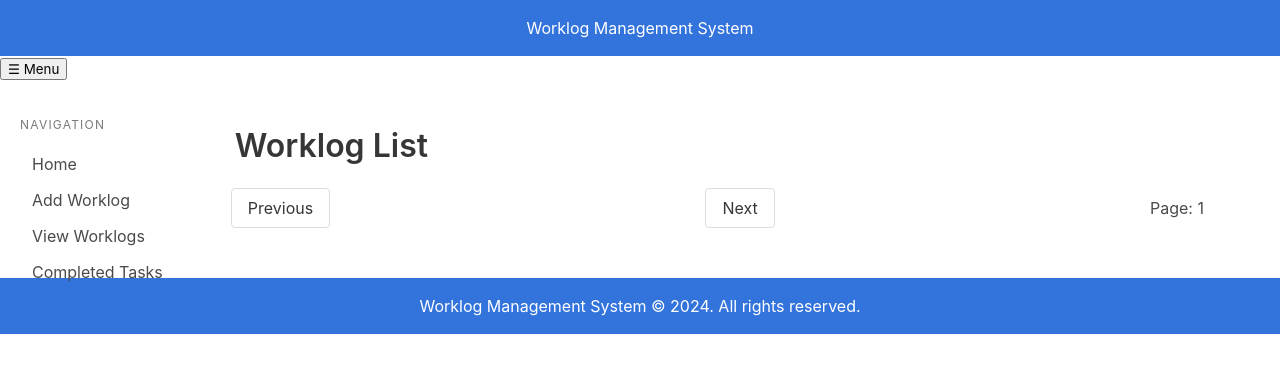
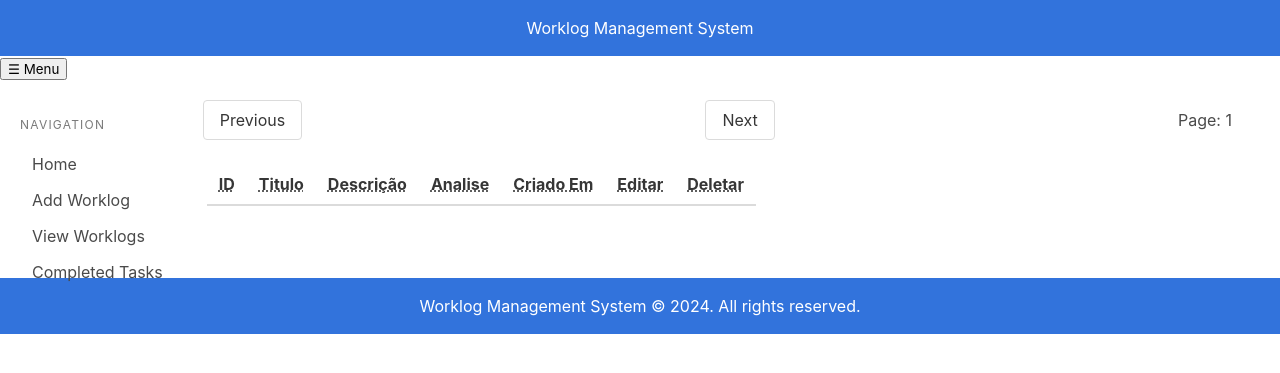
Before and after one commit to conectis360/worklog, a PHP site: page /template.php in a window 1280 px wide. Shown: the top 373 px of the page. Run offline with PHP 8.4, Linux system fonts and the light colour scheme; lists and menus that the app fills with data are empty.

Commit message:
fix: trying making it a table

```diff
--- a/view/pagination.html
+++ b/view/pagination.html
@@ -1,25 +1,11 @@
-<!DOCTYPE html>
-<html lang="en">
-<head>
-    <meta charset="UTF-8">
-    <meta name="viewport" content="width=device-width, initial-scale=1.0">
-    <title>Paginated Worklog List</title>
-    <link rel="stylesheet" href="https://cdn.jsdelivr.net/npm/bulma@0.9.4/css/bulma.min.css">
 <script defer src="../assets/pagination.js"></script>
-</head>
-<body>
-    <section class="section">
-        <div class="container">
-            <h1 class="title">Worklog List</h1>
-            <div id="worklog-list" class="content">
-                <!-- Worklog items will be dynamically inserted here -->
-            </div>
+
+<tbody id="worklog-list" class="content">
+</tbody>
+<tfoot>
     <nav class="pagination" role="navigation" aria-label="pagination">
         <button id="prev" class="button">Previous</button>
         <button id="next" class="button">Next</button>
         <p>Page: <span id="page-number">1</span></p>
     </nav>
-        </div>
-    </section>
-</body>
-</html>
+</tfoot>
--- a/view/template.php
+++ b/view/template.php
@@ -40,8 +40,8 @@
     <header class="top-bar">
         <p>Worklog Management System</p>
     </header>
-<!-- Toggle Button -->
-<button class="toggle-button" id="toggleButton">☰ Menu</button>
+    <!-- Toggle Button -->
+    <button class="toggle-button" id="toggleButton">☰ Menu</button>
     <!-- Layout Container -->
     <div class="container is-fluid">
         <div class="columns">
@@ -64,7 +64,20 @@
             <main class="column content-area">
                 <!-- Dynamic content will be loaded here -->
                 <div id="">
-                    <?php include 'pagination.html' ?>
+                    <table class="table">
+                        <thead>
+                            <tr>
+                                <th><abbr title="Worklog ID">ID</abbr></th>
+                                <th><abbr title="Title">Titulo</abbr></th>
+                                <th><abbr title="Description">Descrição</abbr></th>
+                                <th><abbr title="Analysis">Analise</abbr></th>
+                                <th><abbr title="Created">Criado Em</abbr></th>
+                                <th><abbr title="Editar">Editar</abbr></th>
+                                <th><abbr title="Deletar">Deletar</abbr></th>
+                            </tr>
+                        </thead>
+                        <?php include 'pagination.html' ?>
+                    </table>
                 </div>
                 <div id="pagination-controls" class="buttons"></div>
             </main>
```
Also changed, not shown: assets/main.js (+10 -9 lines). Lines whose indentation alone changed are shown as unchanged.
